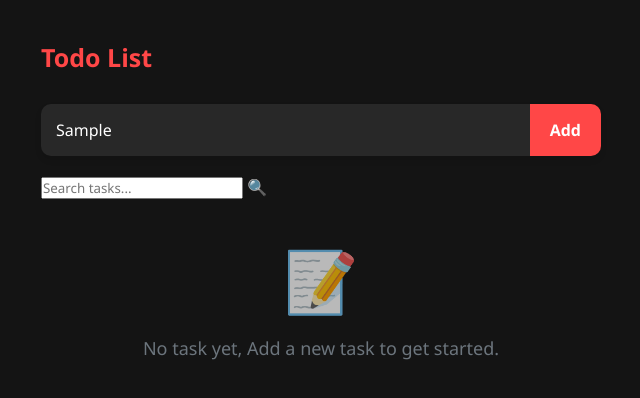
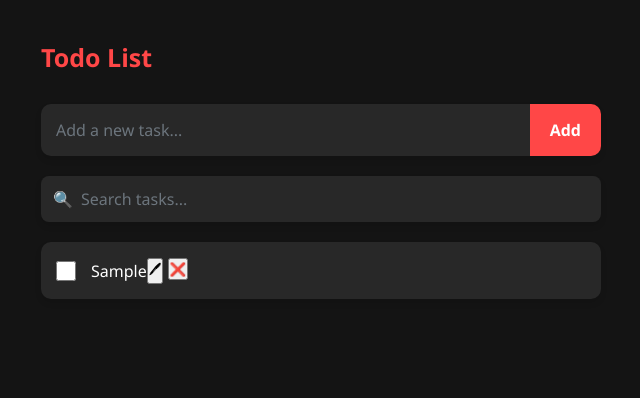
Before and after one commit to ShayanAzfar/TODO-List, a plain HTML site: page index.html in a window 1280 px wide. Both pictures are taken after typing "Sample" into the empty fields and a click on the button "Add". Shown: the whole page, without its empty margins (319-959 px from the left). Drawn offline with Linux system fonts and the light colour scheme.

Commit message:
added javascript code

```diff
--- a/index.html
+++ b/index.html
@@ -19,17 +19,18 @@
             <input type="text" class="search-input" id="searchInput" placeholder="Search tasks...">
             <span class="search-icon">🔍</span>
         </div>
+        <ul class="todo-list" id="toDoList">
+
+        </ul>
         <div class="empty-state" id="emptyState">
             <div class="empty-state-icon">
                 📝
             </div>
-            <ul class="todo-list" id="todoList">
-
-            </ul>
             <p class="empty-state-text">
                 No task yet, Add a new task to get started.
             </p>
         </div>
     </div>
+    <script src="script.js"></script>
 </body>
 </html>
--- a/script.js
+++ b/script.js
@@ -0,0 +1,124 @@
+document.addEventListener("DOMContentLoaded", function () {
+
+    const todoInput = document.getElementById("todoInput");
+    const addButton = document.getElementById("addButton");
+    const todoList = document.getElementById("toDoList");
+    const searchInput = document.getElementById("searchInput");
+    const emptyState = document.getElementById("emptyState");
+
+    let todos = JSON.parse(localStorage.getItem("todos")) || [];
+    let editingId = null;
+
+    addButton.addEventListener("click", addTodo);
+    todoInput.addEventListener('keypress', e => {
+        if (e.key === "Enter") addTodo()
+    });
+
+    renderTodos();
+
+    function addTodo() {
+        const todoText = todoInput.value.trim();
+        if (todoText === "") return;
+
+        if (editingId !== null) {
+            const index = todos.findIndex(todo => todo.id === editingId);
+            if (index !== -1) {
+                todos[index].text = todoText;
+                editingId = null;
+                addButton.textContent = "Add";
+            }
+        } else {
+            const newTodo = {
+                id: Date.now(),
+                text: todoText,
+                completed: false,
+                createdAt: new Date().toISOString()
+            };
+            todos.push(newTodo);
+        }
+        saveTodos();
+        renderTodos();
+        todoInput.value = "";
+        todoInput.focus();
+    }
+
+    function saveTodos() {
+        localStorage.setItem("todos", JSON.stringify(todos))
+    }
+
+    function renderTodos() {
+        renderTodoList(todos);
+    }
+
+    function toggleComplete(id) {
+        const index = todos.findIndex(todo => todo.id === id);
+        if (index !== -1) {
+            todos[index].completed = !todos[index].completed;
+            saveTodos();
+            renderTodos();
+        }
+    }
+
+    function editTodo(id) {
+        const todo = todos.find(todo => todo.id === id);
+        if (todo) {
+            todoInput.value = todo.text;
+            todoInput.focus();
+            editingId = id;
+            addButton.textContent = "Update";
+        }
+    }
+    function deleteTodo(id) {
+        todos = todos.filter(todo => todo.id !== id);
+
+        if(editingId === id){
+            editingId = null;
+            todoInput.value = "";
+            addButton.textContent="Add";
+        }
+        saveTodos();
+        renderTodos();
+
+    }
+
+    function renderTodoList(todosToRender) {
+        todoList.innerHTML = '';
+
+        if (todosToRender.length === 0) {
+            emptyState.style.display = "block";
+        }
+        else {
+            emptyState.style.display = "none";
+
+            todosToRender.forEach(todo => {
+                const todoItem = document.createElement("li");
+                todoItem.className = `todo-item ${todo.completed ? 'completed' : ''}`;
+
+                todoItem.innerHTML = `
+                <input type="checkbox" class="checkbox" ${todo.completed ? "checked" : ""}>
+                <span class="todo-text">${escapeHtml(todo.text)}</span>
+                <div class="actions">
+                    <button class="btn edit-btn">🖊</button>
+                    <button class="btn delete-btn">❌</button>
+                </div>
+                `;
+
+                const checkbox = todoItem.querySelector(".checkbox");
+                const editBtn = todoItem.querySelector(".edit-btn");
+                const deleteBtn = todoItem.querySelector(".delete-btn");
+
+                checkbox.addEventListener("change",()=>toggleComplete(todo.id));
+                editBtn.addEventListener("click",()=>editTodo(todo.id));
+                deleteBtn.addEventListener("click",()=>deleteTodo(todo.id));
+
+                todoList.appendChild(todoItem);
+            });
+        }
+    }
+
+    function escapeHtml(text) {
+        const div = document.createElement("div");
+        div.textContent = text;
+        return div.innerHTML;
+    }
+});
--- a/style.css
+++ b/style.css
@@ -15,6 +15,9 @@
     --shadow: 0 4px 6px rgba(0,0,0,0.1);
     --hover-shadow: 0 10px 15px rgba(0,0,0,0.1);
     --placeholder: #6c757d;
+    --completed-color: #adb5bd;
+    --delete-color: #e63946;
+    --edit-color: #fb8500f;
 }
 body {
     background-color: var(--bg-color);
@@ -70,6 +73,76 @@ body {
 .add-button:hover{
     background-color: var(--secondary-color);
 }
+.search-container{
+    margin-bottom: 20px;
+    position: relative;
+}
+.search-input{
+    width: 100%;
+    padding: 12px;
+    padding-left: 40px;
+    border: none;
+    border-radius: 8px;
+    background-color: var(--card-bg);
+    color: var(--text-color);
+    box-shadow: var(--shadow);
+    font-size: 16px;
+    outline: none;
+}
+.search-input::placeholder{
+    color: var(--placeholder);
+}
+.search-icon{
+    position: absolute;
+    left: 12px;
+    top: 50%;
+    transform: translateY(-50%);
+    color: var(--placeholder);
+}
+
+.todo-list{
+    list-style: none;
+}
+.todo-item{
+    display: flex;
+    align-items: center;
+    padding: 15px;
+    margin-bottom: 15px;
+    background-color: var(--card-bg);
+    border-radius: 10px;
+    box-shadow: var(--shadow);
+    transition: transform 0.2s, box-shadow 0.2s;
+}
+.todo-item:hover {
+    transform: translate(-2px);
+    box-shadow: var(--hover-shadow);
+}
+.todo-item.completed .todo-text{
+    text-decoration: line-through;
+    color: var(--completed-color);
+}
+.checkbox {
+    margin-right: 15px;
+    width: 20px;
+    height: 20px;
+    cursor: pointer;
+    border: 2px solid var(--primary-color);
+    border-radius: 50%;
+    position: relative;
+    transition: background-color 0.3s;
+}
+.checkbox:checked{
+    background-color: var(--primary-color);
+}
+.checkbox:checked::after {
+    content: "✔";
+    font-size: 12px;
+    color: white;
+    position: absolute;
+    left: 50%;
+    top: 50%;
+    transform: translate(-50%,-50%);
+}
 .empty-state{
     text-align: center;
     padding: 40px 0;
```
